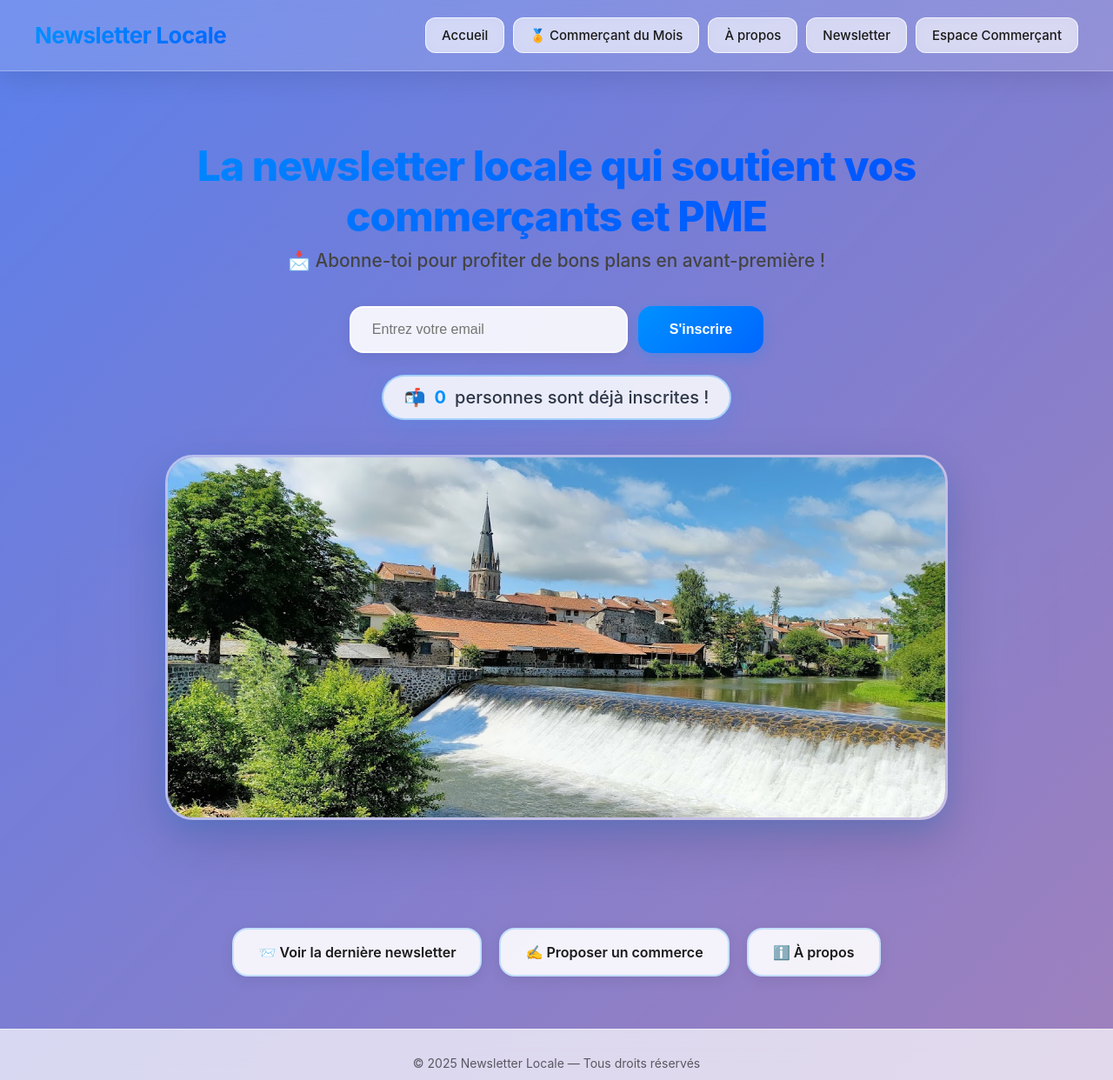
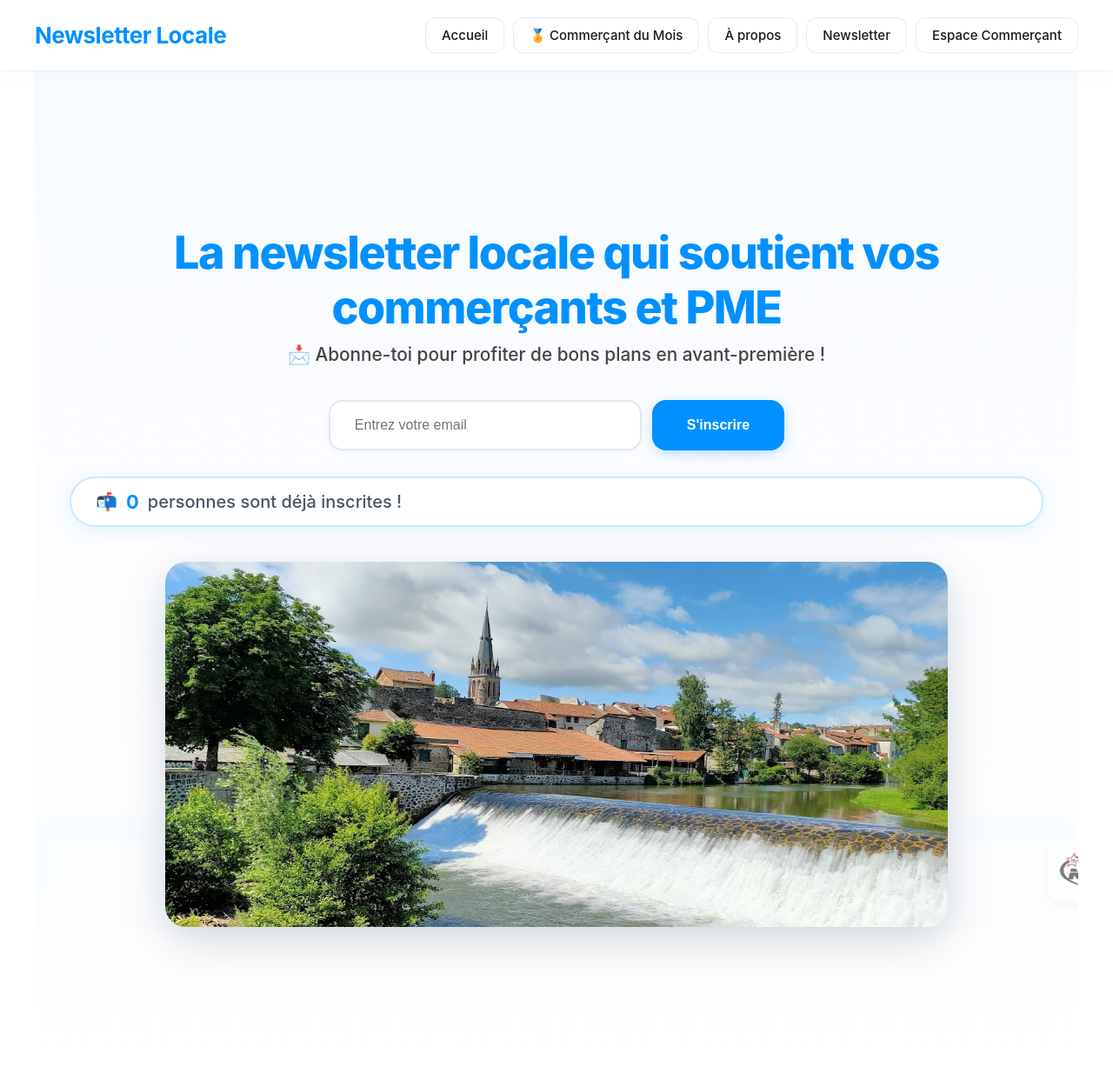
Before and after one commit to Foufou536/projet, a Flask app: page / in a window 1280 px wide. Shown: the whole page at 87% size. Run offline with Flask 3, Linux system fonts and the light colour scheme; data that the repository does not hold is empty; some libraries are stand-ins or nearby versions.

Commit message:
changement version deux du CSS

```diff
--- a/templates/index.html
+++ b/templates/index.html
@@ -20,10 +20,9 @@
   <meta name="referrer" content="no-referrer-when-downgrade" />
 
   <style>
-    /* ==========================
-   🎨 DESIGN MODERNE GLASSMORPHISM
-   Inspiré : Coudac.com
-   Couleurs : Bleu #0091ff + Blanc
+/* ==========================
+   🎨 DESIGN MODERNE CLEAN - Inspiré Coudac
+   Couleurs : Bleu #0091ff + Blanc + Noir
 ========================== */
 
 * {
@@ -34,36 +33,21 @@
 
 html, body {
   font-family: 'Inter', 'Segoe UI', -apple-system, BlinkMacSystemFont, sans-serif;
-  background: linear-gradient(135deg, #667eea 0%, #764ba2 100%);
-  background-attachment: fixed;
+  background: #ffffff;
   color: #1a1a1a;
-  height: 100%;
+  height: 100vh;
   overflow-x: hidden;
-}
-
-/* Overlay pour adoucir le fond */
-body::before {
-  content: '';
-  position: fixed;
-  top: 0;
-  left: 0;
-  right: 0;
-  bottom: 0;
-  background: linear-gradient(135deg,
-    rgba(0, 145, 255, 0.1) 0%,
-    rgba(255, 255, 255, 0.3) 100%);
-  pointer-events: none;
-  z-index: 0;
+  overflow-y: auto;
 }
 
 /* ==========================
-   HEADER - Glassmorphism
+   HEADER - Clean et moderne
 ========================== */
 header {
-  background: rgba(255, 255, 255, 0.15);
+  background: rgba(255, 255, 255, 0.98);
   backdrop-filter: blur(20px);
   -webkit-backdrop-filter: blur(20px);
-  border-bottom: 1px solid rgba(255, 255, 255, 0.3);
+  border-bottom: 1px solid rgba(0, 145, 255, 0.1);
   padding: 20px 40px;
   display: flex;
   justify-content: space-between;
@@ -71,7 +55,7 @@ header {
   position: sticky;
   top: 0;
   z-index: 100;
-  box-shadow: 0 8px 32px rgba(0, 0, 0, 0.1);
+  box-shadow: 0 2px 20px rgba(0, 0, 0, 0.03);
   animation: slideDown 0.6s ease-out;
 }
 
@@ -89,10 +73,7 @@ header {
 header h1 {
   font-size: 26px;
   font-weight: 700;
-  background: linear-gradient(135deg, #0091ff 0%, #0066ff 100%);
-  -webkit-background-clip: text;
-  -webkit-text-fill-color: transparent;
-  background-clip: text;
+  color: #0091ff;
   letter-spacing: -0.5px;
 }
 
@@ -109,40 +90,41 @@ nav a {
   padding: 10px 18px;
   border-radius: 12px;
   transition: all 0.3s cubic-bezier(0.4, 0, 0.2, 1);
-  background: rgba(255, 255, 255, 0.6);
-  backdrop-filter: blur(10px);
-  border: 1px solid rgba(255, 255, 255, 0.8);
+  background: #ffffff;
+  border: 1px solid rgba(0, 145, 255, 0.15);
 }
 
 nav a:hover {
   background: #0091ff;
   color: white;
   transform: translateY(-2px);
-  box-shadow: 0 8px 20px rgba(0, 145, 255, 0.4);
+  box-shadow: 0 8px 20px rgba(0, 145, 255, 0.3);
+  border-color: #0091ff;
 }
 
 /* ==========================
-   HERO SECTION
+   HERO SECTION - Sans espace au-dessus
 ========================== */
 .hero {
-  padding: 80px 40px 60px;
+  padding: 60px 40px 60px;
   text-align: center;
   position: relative;
-  z-index: 1;
   max-width: 1200px;
   margin: 0 auto;
+  background: linear-gradient(180deg, #f8fbff 0%, #ffffff 100%);
+  min-height: calc(100vh - 80px);
+  display: flex;
+  flex-direction: column;
+  justify-content: center;
 }
 
 .hero h2 {
-  font-size: 48px;
+  font-size: 52px;
   font-weight: 800;
   margin-bottom: 20px;
-  background: linear-gradient(135deg, #0091ff 0%, #0066ff 50%, #004dff 100%);
-  -webkit-background-clip: text;
-  -webkit-text-fill-color: transparent;
-  background-clip: text;
+  color: #0091ff;
   line-height: 1.2;
-  letter-spacing: -1px;
+  letter-spacing: -1.5px;
   animation: fadeInUp 0.8s ease-out 0.2s both;
 }
 
@@ -159,7 +141,7 @@ nav a:hover {
 
 .hero p {
   font-size: 20px;
-  color: #2d3748;
+  color: #4a5568;
   margin-bottom: 40px;
   font-weight: 500;
   animation: fadeInUp 0.8s ease-out 0.4s both;
@@ -172,33 +154,32 @@ nav a:hover {
   display: flex;
   justify-content: center;
   gap: 12px;
-  margin-bottom: 25px;
+  margin-bottom: 30px;
   animation: fadeInUp 0.8s ease-out 0.6s both;
 }
 
 .newsletter-signup input[type="email"] {
-  padding: 16px 24px;
-  width: 320px;
-  border: 2px solid rgba(255, 255, 255, 0.8);
+  padding: 18px 28px;
+  width: 360px;
+  border: 2px solid #e2e8f0;
   border-radius: 16px;
   font-size: 16px;
-  background: rgba(255, 255, 255, 0.9);
-  backdrop-filter: blur(10px);
+  background: #ffffff;
   transition: all 0.3s ease;
-  box-shadow: 0 4px 15px rgba(0, 0, 0, 0.08);
+  box-shadow: 0 2px 8px rgba(0, 0, 0, 0.04);
 }
 
 .newsletter-signup input[type="email"]:focus {
   outline: none;
   border-color: #0091ff;
-  box-shadow: 0 0 0 4px rgba(0, 145, 255, 0.15),
-              0 8px 25px rgba(0, 145, 255, 0.2);
+  box-shadow: 0 0 0 4px rgba(0, 145, 255, 0.12),
+              0 4px 20px rgba(0, 145, 255, 0.15);
   transform: translateY(-2px);
 }
 
 .newsletter-signup button[type="submit"] {
-  padding: 16px 36px;
-  background: linear-gradient(135deg, #0091ff 0%, #0066ff 100%);
+  padding: 18px 40px;
+  background: #0091ff;
   color: white;
   border: none;
   border-radius: 16px;
@@ -206,7 +187,7 @@ nav a:hover {
   font-weight: 600;
   cursor: pointer;
   transition: all 0.3s cubic-bezier(0.4, 0, 0.2, 1);
-  box-shadow: 0 4px 15px rgba(0, 145, 255, 0.3);
+  box-shadow: 0 4px 15px rgba(0, 145, 255, 0.25);
   position: relative;
   overflow: hidden;
 }
@@ -223,8 +204,9 @@ nav a:hover {
 }
 
 .newsletter-signup button[type="submit"]:hover {
+  background: #0077cc;
   transform: translateY(-3px);
-  box-shadow: 0 12px 30px rgba(0, 145, 255, 0.4);
+  box-shadow: 0 12px 30px rgba(0, 145, 255, 0.35);
 }
 
 .newsletter-signup button[type="submit"]:hover::before {
@@ -236,88 +218,84 @@ nav a:hover {
 }
 
 /* ==========================
-   COMPTEUR D'ABONNÉS - Badge moderne
+   COMPTEUR D'ABONNÉS
 ========================== */
 .subscriber-count {
   display: inline-flex;
   align-items: center;
   gap: 10px;
-  padding: 12px 24px;
-  background: rgba(255, 255, 255, 0.85);
-  backdrop-filter: blur(15px);
+  padding: 14px 28px;
+  background: #ffffff;
   border-radius: 50px;
-  border: 2px solid rgba(0, 145, 255, 0.3);
+  border: 2px solid rgba(0, 145, 255, 0.2);
   font-size: 16px;
   color: #1a1a1a;
   font-weight: 600;
-  box-shadow: 0 8px 25px rgba(0, 145, 255, 0.15);
-  margin-bottom: 40px;
-  animation: fadeInUp 0.8s ease-out 0.8s both, pulse 2s ease-in-out infinite;
-}
-
-@keyframes pulse {
-  0%, 100% {
-    box-shadow: 0 8px 25px rgba(0, 145, 255, 0.15);
-  }
-  50% {
-    box-shadow: 0 8px 35px rgba(0, 145, 255, 0.3);
-  }
+  box-shadow: 0 4px 20px rgba(0, 145, 255, 0.1);
+  margin-bottom: 50px;
+  animation: fadeInUp 0.8s ease-out 0.8s both;
 }
 
 .subscriber-count strong {
   color: #0091ff;
-  font-size: 20px;
+  font-size: 22px;
 }
 
 /* ==========================
-   IMAGE BANNER - Moderne
+   IMAGE BANNER
 ========================== */
 .hero img.banner {
   width: 100%;
   max-width: 900px;
-  border-radius: 32px;
-  box-shadow: 0 25px 60px rgba(0, 0, 0, 0.15),
-              0 10px 30px rgba(0, 145, 255, 0.2);
+  border-radius: 24px;
+  box-shadow: 0 20px 60px rgba(0, 0, 0, 0.12),
+              0 8px 30px rgba(0, 145, 255, 0.08);
   transition: all 0.5s cubic-bezier(0.4, 0, 0.2, 1);
   animation: fadeInUp 1s ease-out 1s both;
-  border: 3px solid rgba(255, 255, 255, 0.5);
   position: relative;
   z-index: 2;
+  margin: 0 auto;
 }
 
 .hero img.banner:hover {
-  transform: translateY(-10px) scale(1.02);
-  box-shadow: 0 35px 80px rgba(0, 0, 0, 0.2),
-              0 15px 40px rgba(0, 145, 255, 0.3);
+  transform: translateY(-8px);
+  box-shadow: 0 30px 80px rgba(0, 0, 0, 0.15),
+              0 12px 40px rgba(0, 145, 255, 0.12);
 }
 
 /* ==========================
-   LOGOS PARTENAIRES DÉFILANTS
+   LOGOS PARTENAIRES - De droite à gauche COMPLET
 ========================== */
 .partner-strip {
   position: absolute;
-  top: 68%;
+  bottom: 15%;
   left: 0;
-  transform: translateY(-50%);
   width: 100%;
   overflow: hidden;
-  z-index: 0;
+  z-index: 1;
   pointer-events: none;
   padding: 30px 0;
-  background: linear-gradient(90deg,
-    rgba(255, 255, 255, 0) 0%,
-    rgba(255, 255, 255, 0.05) 50%,
-    rgba(255, 255, 255, 0) 100%);
+  background: rgba(248, 251, 255, 0.5);
+  backdrop-filter: blur(8px);
 }
 
 .partner-strip .logos {
   display: flex;
   align-items: center;
   gap: 80px;
-  animation: scroll 35s linear infinite;
+  animation: scrollComplete 40s linear infinite;
   white-space: nowrap;
-  padding: 10px 0;
   width: max-content;
+}
+
+/* Animation de DROITE COMPLÈTE vers GAUCHE COMPLÈTE */
+@keyframes scrollComplete {
+  from {
+    transform: translateX(100vw); /* Part complètement à droite */
+  }
+  to {
+    transform: translateX(-100%); /* Disparaît complètement à gauche */
+  }
 }
 
 .partner-strip .logos a {
@@ -326,21 +304,21 @@ nav a:hover {
 }
 
 .partner-strip .logos img {
-  height: 75px;
-  opacity: 0.7;
-  filter: grayscale(100%) brightness(1.2);
+  height: 70px;
+  opacity: 0.6;
+  filter: grayscale(40%);
   transition: all 0.4s cubic-bezier(0.4, 0, 0.2, 1);
   border-radius: 12px;
-  background: rgba(255, 255, 255, 0.8);
-  padding: 10px;
-  box-shadow: 0 4px 15px rgba(0, 0, 0, 0.08);
+  background: rgba(255, 255, 255, 0.95);
+  padding: 12px;
+  box-shadow: 0 4px 15px rgba(0, 0, 0, 0.06);
 }
 
 .partner-strip .logos img:hover {
   transform: scale(1.15) translateY(-5px);
   opacity: 1;
-  filter: grayscale(0%) brightness(1);
-  box-shadow: 0 12px 30px rgba(0, 145, 255, 0.25);
+  filter: grayscale(0%);
+  box-shadow: 0 12px 30px rgba(0, 145, 255, 0.2);
 }
 
 .partner-strip .logos .label {
@@ -348,21 +326,11 @@ nav a:hover {
   font-weight: 700;
   color: #0091ff;
   white-space: nowrap;
-  margin-right: 40px;
-  text-shadow: 0 2px 10px rgba(255, 255, 255, 0.5);
-}
-
-@keyframes scroll {
-  0% {
-    transform: translateX(120%);
-  }
-  100% {
-    transform: translateX(-100%);
-  }
+  margin-right: 50px;
 }
 
 /* ==========================
-   BOUTONS D'ACTION - Cards moderne
+   BOUTONS D'ACTION
 ========================== */
 .actions {
   text-align: center;
@@ -378,25 +346,24 @@ nav a:hover {
   display: inline-flex;
   align-items: center;
   gap: 8px;
-  padding: 16px 28px;
-  border-radius: 18px;
+  padding: 16px 32px;
+  border-radius: 16px;
   text-decoration: none;
   font-weight: 600;
   font-size: 16px;
   transition: all 0.3s cubic-bezier(0.4, 0, 0.2, 1);
-  background: rgba(255, 255, 255, 0.9);
-  backdrop-filter: blur(10px);
+  background: #ffffff;
   color: #1a1a1a;
-  border: 2px solid rgba(0, 145, 255, 0.2);
-  box-shadow: 0 4px 15px rgba(0, 0, 0, 0.08);
+  border: 2px solid #e2e8f0;
+  box-shadow: 0 2px 8px rgba(0, 0, 0, 0.04);
 }
 
 .actions a:hover {
-  background: linear-gradient(135deg, #0091ff 0%, #0066ff 100%);
+  background: #0091ff;
   color: white;
-  transform: translateY(-5px);
-  box-shadow: 0 12px 30px rgba(0, 145, 255, 0.35);
-  border-color: transparent;
+  transform: translateY(-4px);
+  box-shadow: 0 12px 30px rgba(0, 145, 255, 0.3);
+  border-color: #0091ff;
 }
 
 /* ==========================
@@ -406,15 +373,14 @@ footer {
   padding: 30px;
   text-align: center;
   font-size: 14px;
-  color: rgba(0, 0, 0, 0.6);
-  background: rgba(255, 255, 255, 0.7);
-  backdrop-filter: blur(15px);
-  border-top: 1px solid rgba(255, 255, 255, 0.5);
-  margin-top: 60px;
+  color: #718096;
+  background: #f8fbff;
+  border-top: 1px solid #e2e8f0;
+  margin-top: 0;
 }
 
 /* ==========================
-   CHAMP HONEYPOT (caché)
+   CHAMP HONEYPOT
 ========================== */
 .hp-wrap {
   position: absolute;
@@ -439,8 +405,13 @@ footer {
     justify-content: center;
   }
 
+  .hero {
+    padding: 40px 20px;
+    min-height: auto;
+  }
+
   .hero h2 {
-    font-size: 32px;
+    font-size: 36px;
   }
 
   .hero p {
@@ -463,7 +434,7 @@ footer {
   }
 
   .hero img.banner {
-    border-radius: 24px;
+    border-radius: 20px;
   }
 
   .actions {
@@ -477,39 +448,20 @@ footer {
     justify-content: center;
   }
 
+  .partner-strip {
+    bottom: 10%;
+  }
+
   .partner-strip .logos img {
     height: 50px;
   }
 }
 
 /* ==========================
-   ⚡ ANIMATIONS DE CHARGEMENT
+   BANDEAU PUB (si existant)
 ========================== */
-@keyframes shimmer {
-  0% {
-    background-position: -1000px 0;
-  }
-  100% {
-    background-position: 1000px 0;
-  }
-}
-
-/* Effet de chargement au hover des boutons */
-.newsletter-signup button[type="submit"],
-.actions a {
-  position: relative;
-  overflow: hidden;
-}
-
-/* ==========================
-   🎨 EFFETS GLASSMORPHISM
-========================== */
-.glass-card {
-  background: rgba(255, 255, 255, 0.15);
-  backdrop-filter: blur(20px);
-  -webkit-backdrop-filter: blur(20px);
-  border: 1px solid rgba(255, 255, 255, 0.3);
-  box-shadow: 0 8px 32px rgba(0, 0, 0, 0.1);
+.ads-left {
+  display: none; /* On le cache pour un design plus clean */
 }
   </style>
 </head>
```
